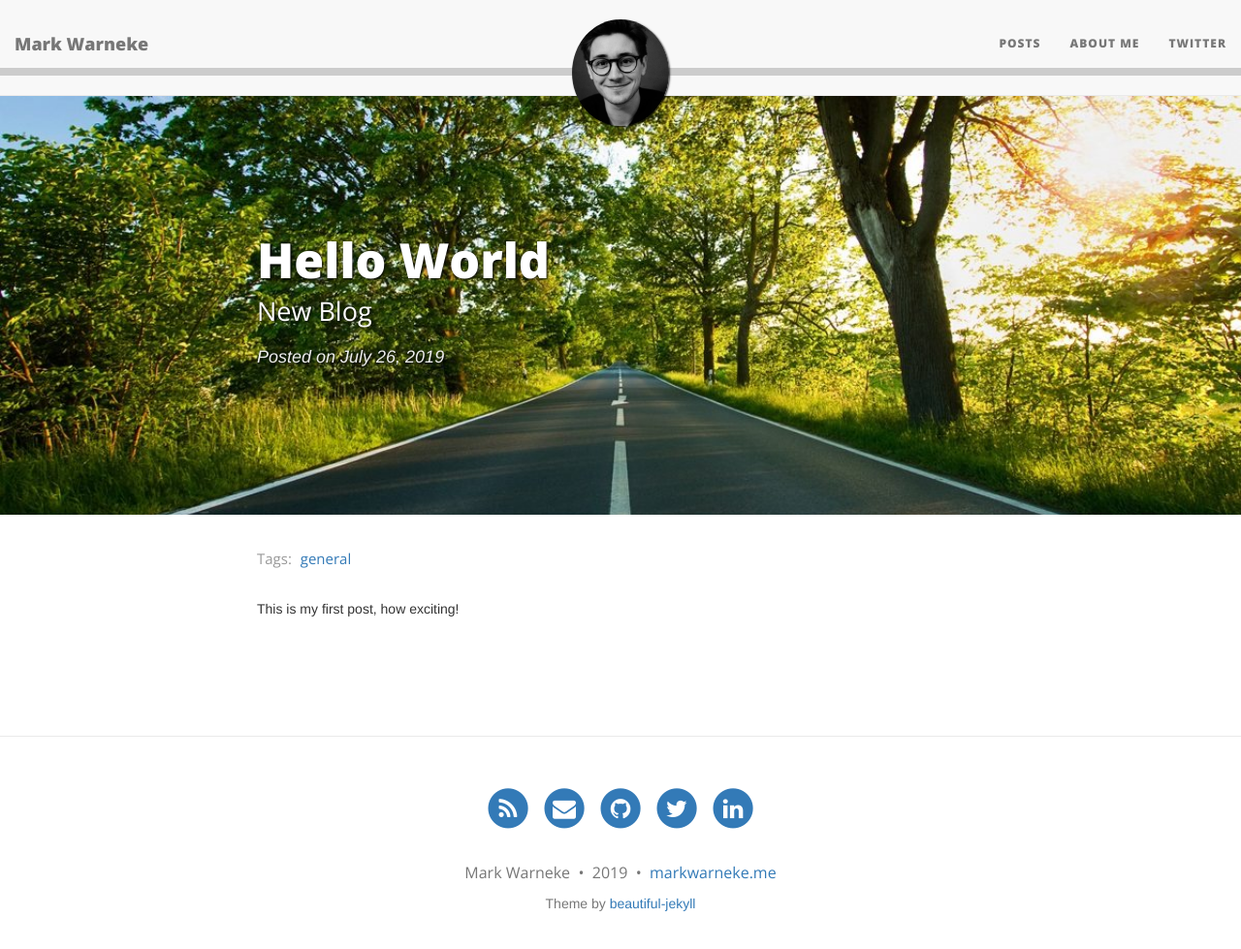
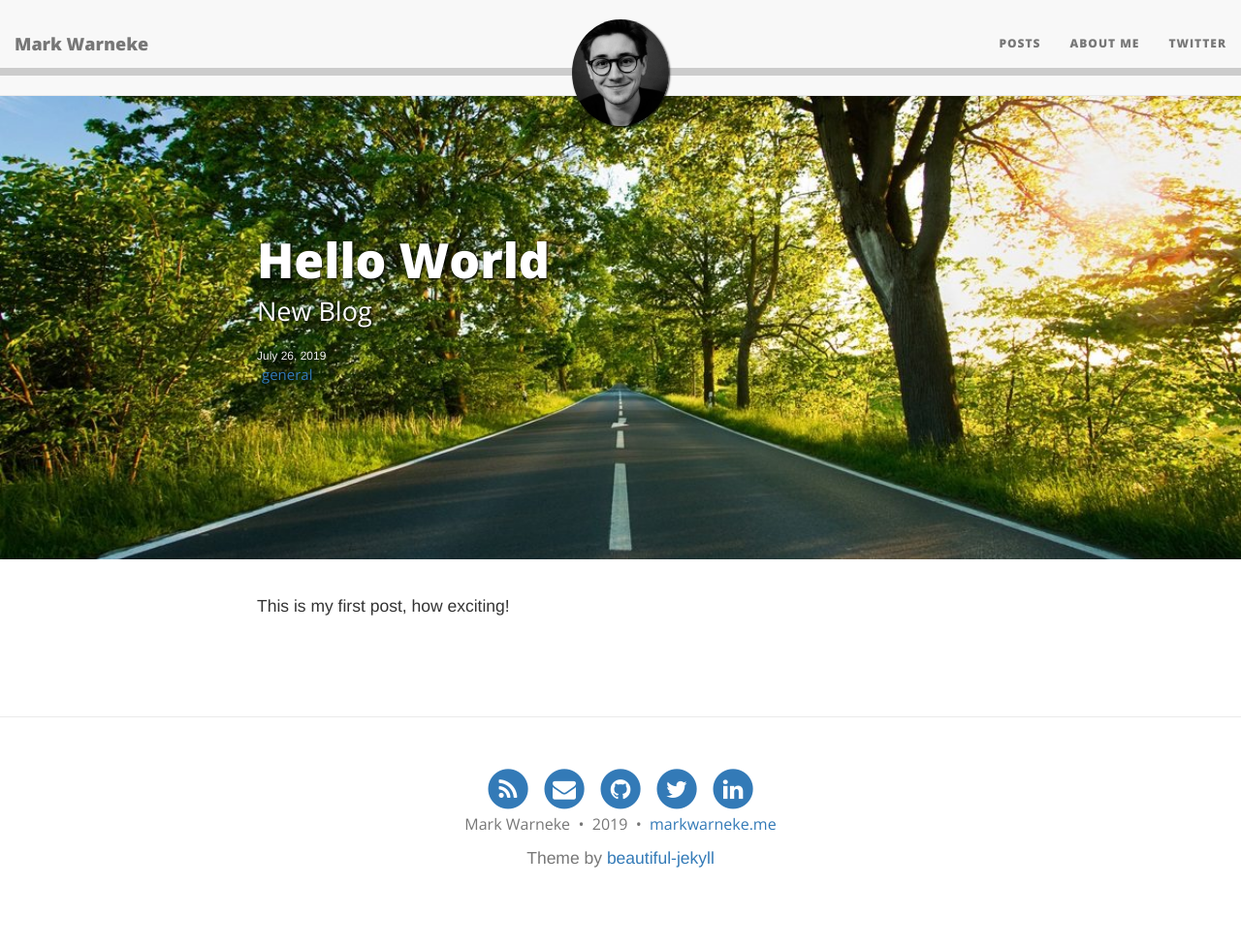
Before and after one commit to MarkWarneke/markwarneke.github.io, a Jekyll site: the page built from _posts/2019-07-26-hello-world.md, in a window 1280 px wide and 993 px high. Shown: the top 979 px of the window at 97% size. Built offline with Jekyll 4.4.1, drawn with Linux system fonts in a browser that asks for light colours; nearby versions of some CDN libraries; comment, search, counter and statistics services are not loaded.

Commit message:
change css and move tags again

```diff
--- a/_includes/header.html
+++ b/_includes/header.html
@@ -27,8 +27,21 @@
             {% endif %}
 
             {% if include.type == "post" %}
-            <span class="post-meta">Posted on {{ page.date | date: "%B %-d, %Y" }}</span>
+            <span class="post-meta">{{ page.date | date: "%B %-d, %Y" }}</span>
             {% endif %}
+
+            {% if page.tags.size > 0 %}
+            <div class="blog-tags">
+              {% if site.link-tags %}
+              {% for tag in page.tags %}
+              <a href="{{ '/tags' | relative_url }}#{{- tag -}}">{{- tag -}}</a>
+              {% endfor %}
+              {% else %}
+              {{ page.tags | join: ", " }}
+              {% endif %}
+            </div>
+            {% endif %}
+
           </div>
         </div>
       </div>
--- a/_layouts/post.html
+++ b/_layouts/post.html
@@ -31,19 +31,6 @@ layout: base
           scrolling="0" width="220px" height="20px"></iframe>
         {% endcase %}
         {% endfor %}
-        {% endif %}
-      </div>
-      {% endif %}
-
-      {% if page.tags.size > 0 %}
-      <div class="blog-tags">
-        Tags:
-        {% if site.link-tags %}
-        {% for tag in page.tags %}
-        <a href="{{ '/tags' | relative_url }}#{{- tag -}}">{{- tag -}}</a>
-        {% endfor %}
-        {% else %}
-        {{ page.tags | join: ", " }}
         {% endif %}
       </div>
       {% endif %}
--- a/css/main.css
+++ b/css/main.css
@@ -29,8 +29,8 @@ body {
 }
 
 p {
-  line-height: 1.5;
-  margin: 30px 0;
+  line-height: 1.5em;
+  font-size: 1.25em;
 }
 
 h1,
@@ -489,8 +489,7 @@ footer .theme-by {
 .post-preview .post-meta,
 .post-heading .post-meta {
   color: #808080;
-  font-size: 18px;
-  font-style: italic;
+  font-size: 12px;
   margin: 0 0 10px;
 }
 
```
